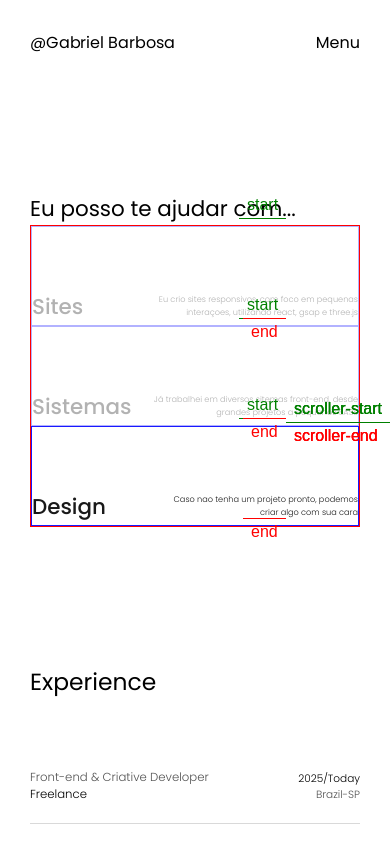
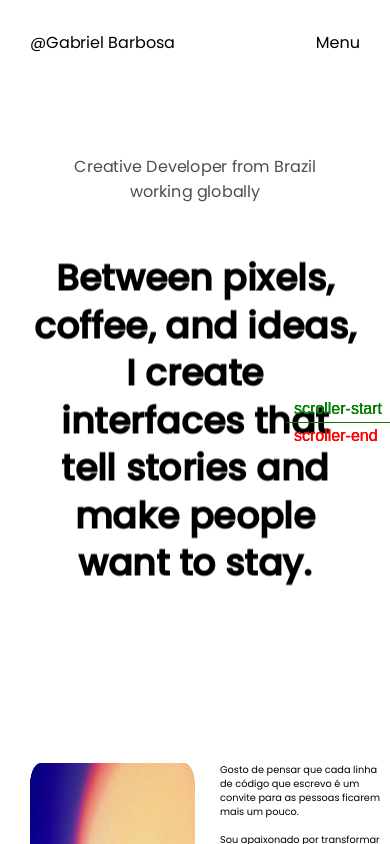
Before and after one commit to GabrielBarbosa2003/portfolio-2025, a React (Vite) app: page /about in a window 390 px wide. Shown: the top 844 px of the page. Built offline with nearby package versions, Linux system fonts and the light colour scheme.

Commit message:
testt change grid mobile

```diff
--- a/src/Pages/About/AboutComponents/ICanHelp/icanhelp.css
+++ b/src/Pages/About/AboutComponents/ICanHelp/icanhelp.css
@@ -13,7 +13,6 @@
     width: 100%;
     display: flex;
     flex-direction: column;
-    border: 1px red solid;
 }
 
 .item-list {
@@ -21,12 +20,11 @@
     display: flex;
     justify-content: space-between;
     align-items: center;
-    /* border-bottom: 1px grey solid; */
+    border-bottom: 1px grey solid;
     opacity: 0.3;
     padding-top: 100px;
     transition: opacity 1s ease;
     will-change: opacity;
-    border: 1px blue solid;
 }
 
 .item-list.active {
--- a/src/Pages/About/about.css
+++ b/src/Pages/About/about.css
@@ -80,9 +80,9 @@
 @media(max-width: 600px) {}
 
 @media(max-width: 480px) {
-    .about-me{
+    /* .about-me{
        grid-template-columns: 100%;
-    }
+    } */
     .myself img{
         max-width: 400px;
     }
--- a/src/Pages/About/index.jsx
+++ b/src/Pages/About/index.jsx
@@ -26,12 +26,12 @@ export default function About() {
         })
     }
     useGSAP(() => {
-        // animateText(titleRef)
-        // animateImageAbout()
+        animateText(titleRef)
+        animateImageAbout()
     }, [])
     return (
         <>
-            {/* <section className='container-about'>
+            <section className='container-about'>
                 <div className='grid-global'>
                     <div className='about-text' ref={titleRef}>
                         <p>Creative Developer from Brazil <br></br> working globally</p>
@@ -81,7 +81,7 @@ export default function About() {
 
 
 
-            </section> */}
+            </section>
             <ICanHelp />
             <Experience />
             <Footer />
```
